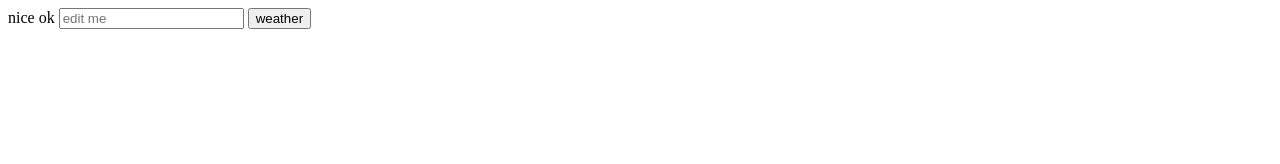
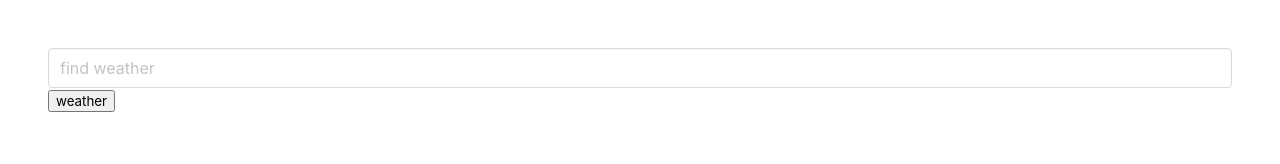
Before and after one commit to hotshot07/Internet-Applications, a website: page weather-app/index.html in a window 1280 px wide. Drawn offline with nearby package versions, Linux system fonts and the light colour scheme.

Commit message:
starting beautifying

```diff
--- a/weather-app/index.html
+++ b/weather-app/index.html
@@ -1,37 +1,40 @@
 <!DOCTYPE html>
+
 <head>
     <title>Weather App</title>
+    <meta charset="utf-8" />
+    <meta name="viewport" content="width=device-width, initial-scale=1" />
     <script src="https://cdn.jsdelivr.net/npm/vue@2/dist/vue.js"></script>
     <script src="https://unpkg.com/axios/dist/axios.min.js"></script>
+    <link rel="stylesheet" href="https://cdn.jsdelivr.net/npm/bulma@0.9.1/css/bulma.min.css" />
 </head>
+
 <body>
-    <div id = "app">
-        {{ weather }}
-        {{ forecast }}
-        <input v-model="city" placeholder="edit me">
-        <button v-on:click="getweather">weather</button>
+    <div id="app">
+        <section class="section">
+            <input class="input" v-model="city" placeholder="find weather" />
+            <button v-on:click="getweather">weather</button>
+            {{ forecast }}
+        </section>
     </div>
 </body>
 
 <script>
     var app = new Vue({
-        el: '#app',
-        data:{
-            weather: 'nice',
-            forecast: 'ok',
-            url : "http://localhost:5000/api/data/",
-            city: ""
+        el: "#app",
+        data: {
+            weather: "nice",
+            forecast: "",
+            url: "http://localhost:5000/api/data/",
+            city: "",
         },
 
         methods: {
-                getweather: function(){
-                    axios.get(this.url + this.city ).then(response => {
-                        this.forecast = response.data
-                        console.log(response.data)
-                        })
-                },
+            getweather: function () {
+                axios.get(this.url + this.city).then((response) => {
+                    this.forecast = response.data.min_in_week;
+                });
+            },
         },
-
     });
-
 </script>
```
Also changed, not shown: weather-app/server.js (+25 -25 lines).
